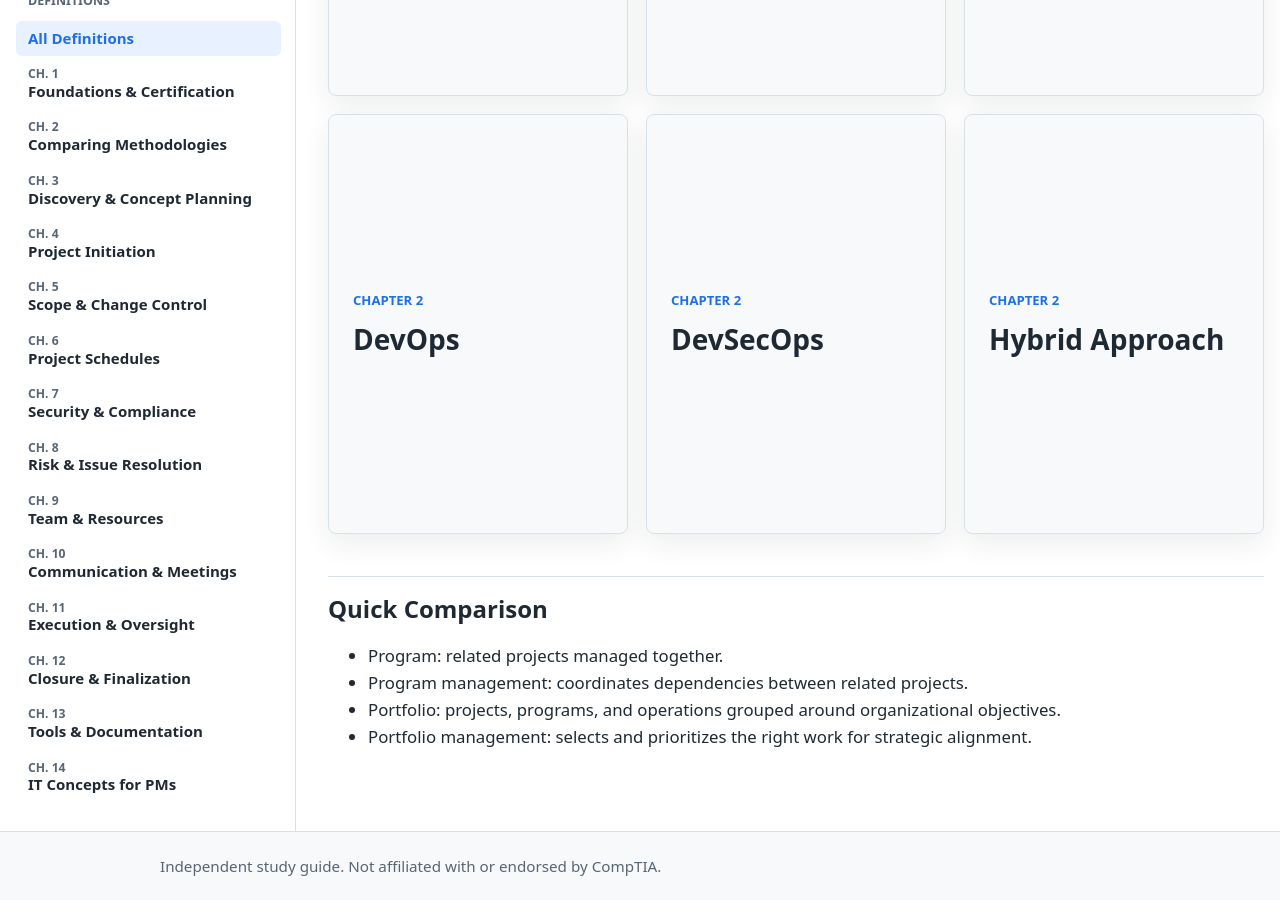
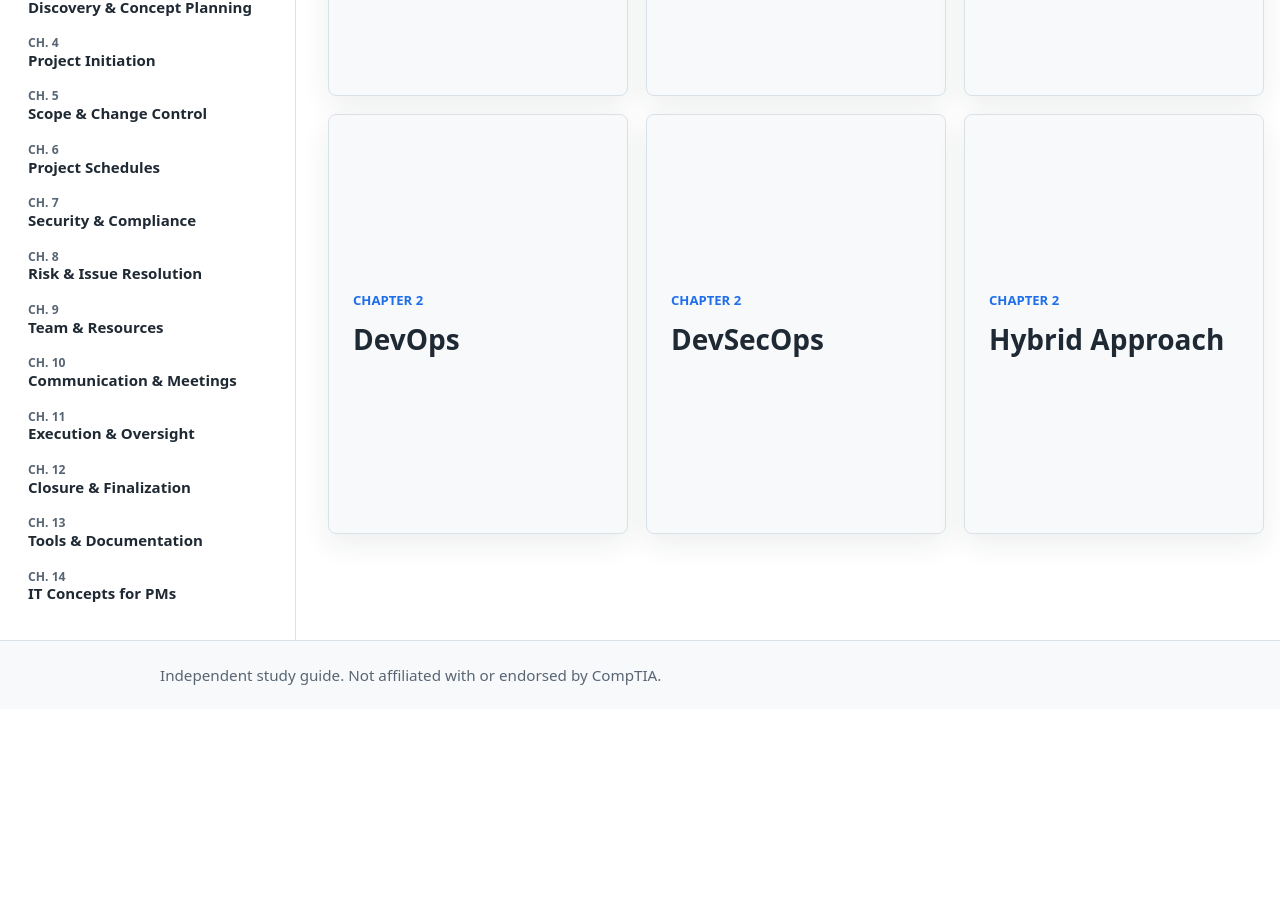
Before and after one commit to teganburns/project-plus-study-guide, a Jekyll site: the page built from Definitions.md, in a window 1280 px wide and 900 px high, scrolled down 3784 px. Built offline with Jekyll 4.4.1, drawn with Linux system fonts in a browser that asks for light colours; after the commit the page ends 4493 px from its top, so only the background shows below that.

Commit message:
Remove stray definitions quick comparison

```diff
--- a/Definitions.md
+++ b/Definitions.md
@@ -497,10 +497,3 @@ permalink: /definitions/
       <p class="definition-empty" id="definition-empty" hidden>No matching definitions. Try a different keyword or category.</p>
   </section>
 </div>
-
-## Quick Comparison
-
-- Program: related projects managed together.
-- Program management: coordinates dependencies between related projects.
-- Portfolio: projects, programs, and operations grouped around organizational objectives.
-- Portfolio management: selects and prioritizes the right work for strategic alignment.
```
